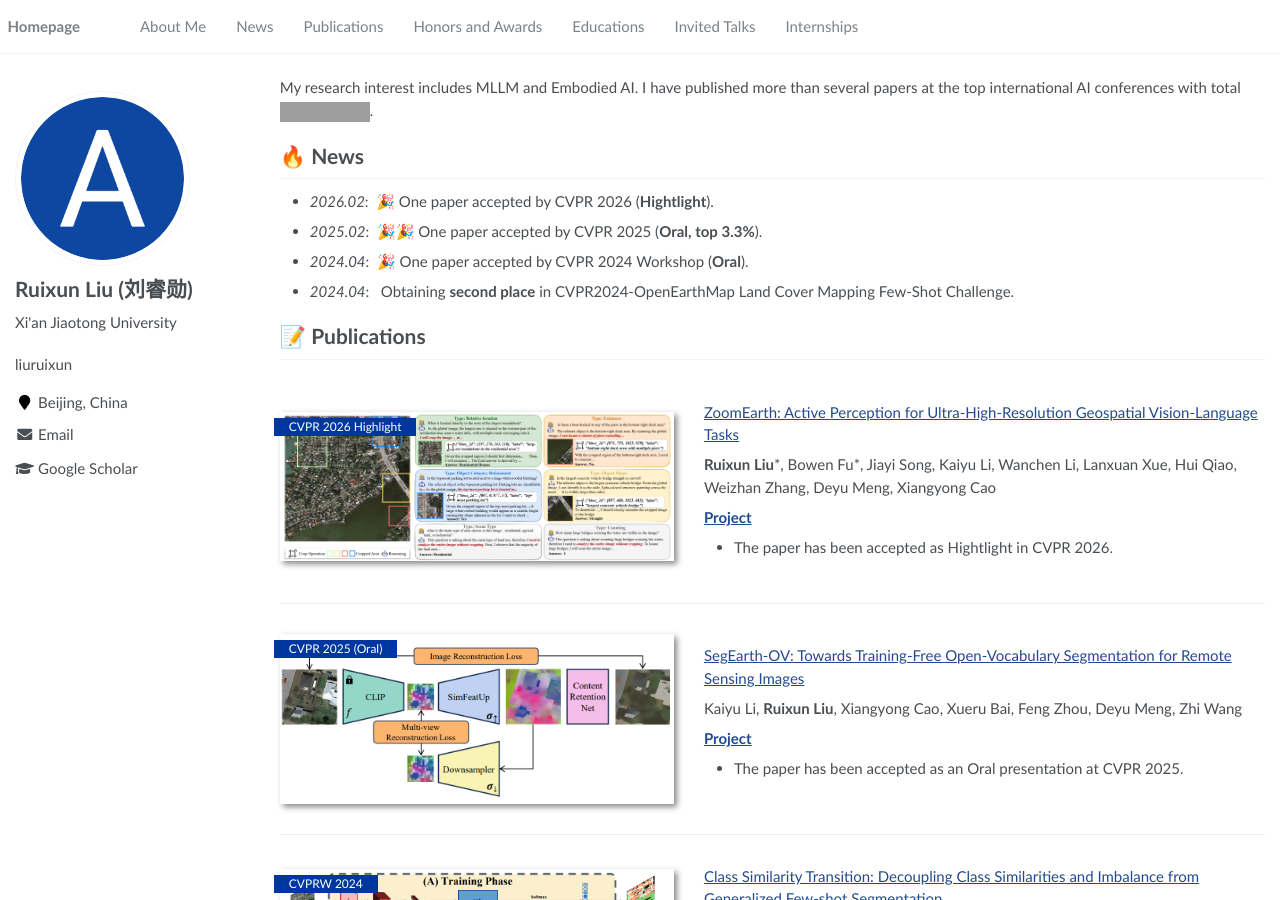
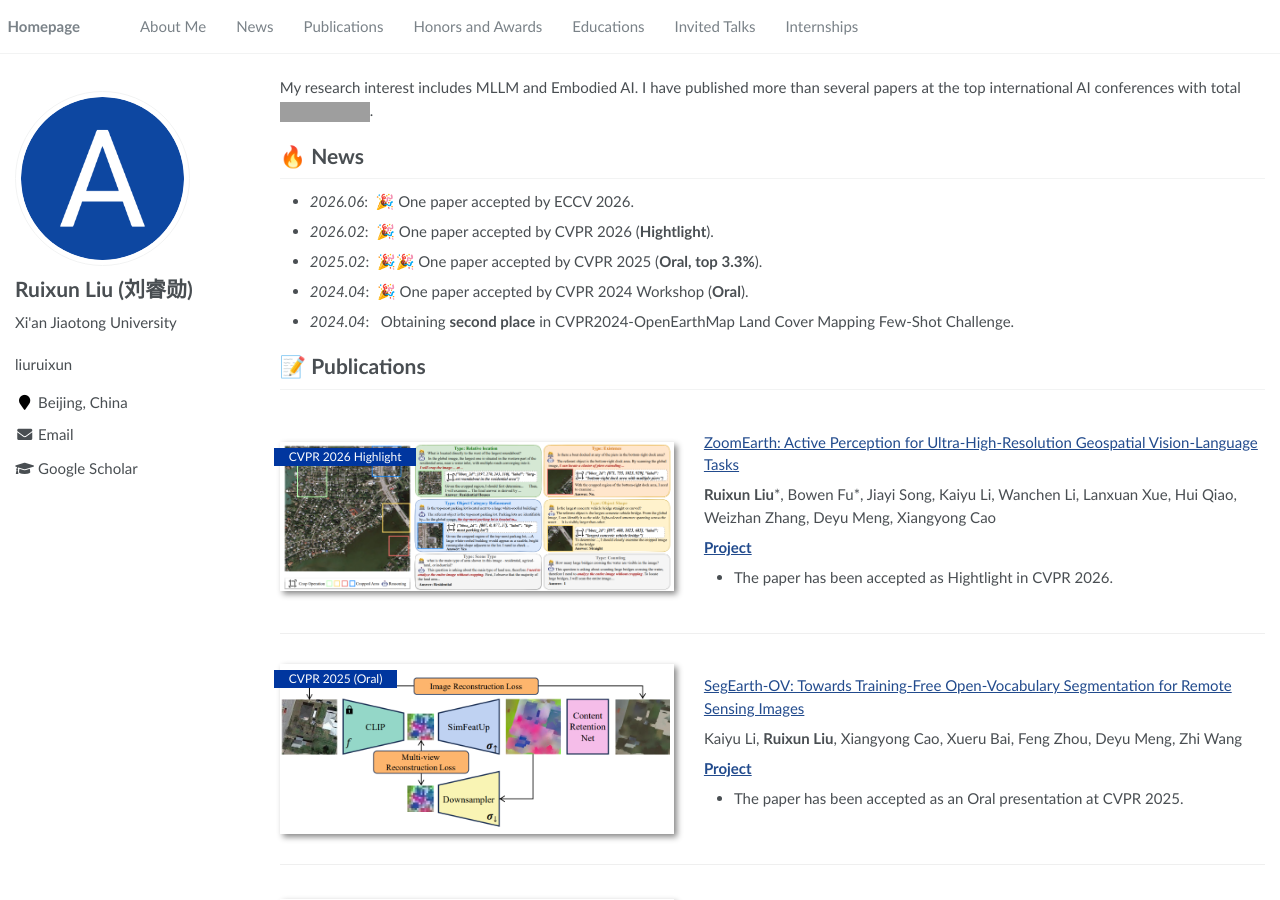
Before and after one commit to liuruixun/liuruixun.github.io, a Jekyll site: the page built from _pages/about.md, in a window 1280 px wide and 900 px high. Built offline with Jekyll 4.4.1, drawn with Linux system fonts in a browser that asks for light colours; grey boxes are pictures that could not be loaded.

Commit message:
Update about.md

```diff
--- a/_pages/about.md
+++ b/_pages/about.md
@@ -22,6 +22,7 @@ My research interest includes MLLM and Embodied AI. I have published more than s
 
 
 # 🔥 News
+- *2026.06*: &nbsp;🎉 One paper accepted by ECCV 2026.
 - *2026.02*: &nbsp;🎉 One paper accepted by CVPR 2026 (**Hightlight**).
 - *2025.02*: &nbsp;🎉🎉 One paper accepted by CVPR 2025 (**Oral, top 3.3%**).
 - *2024.04*: &nbsp;🎉 One paper accepted by CVPR 2024 Workshop (**Oral**).
```
